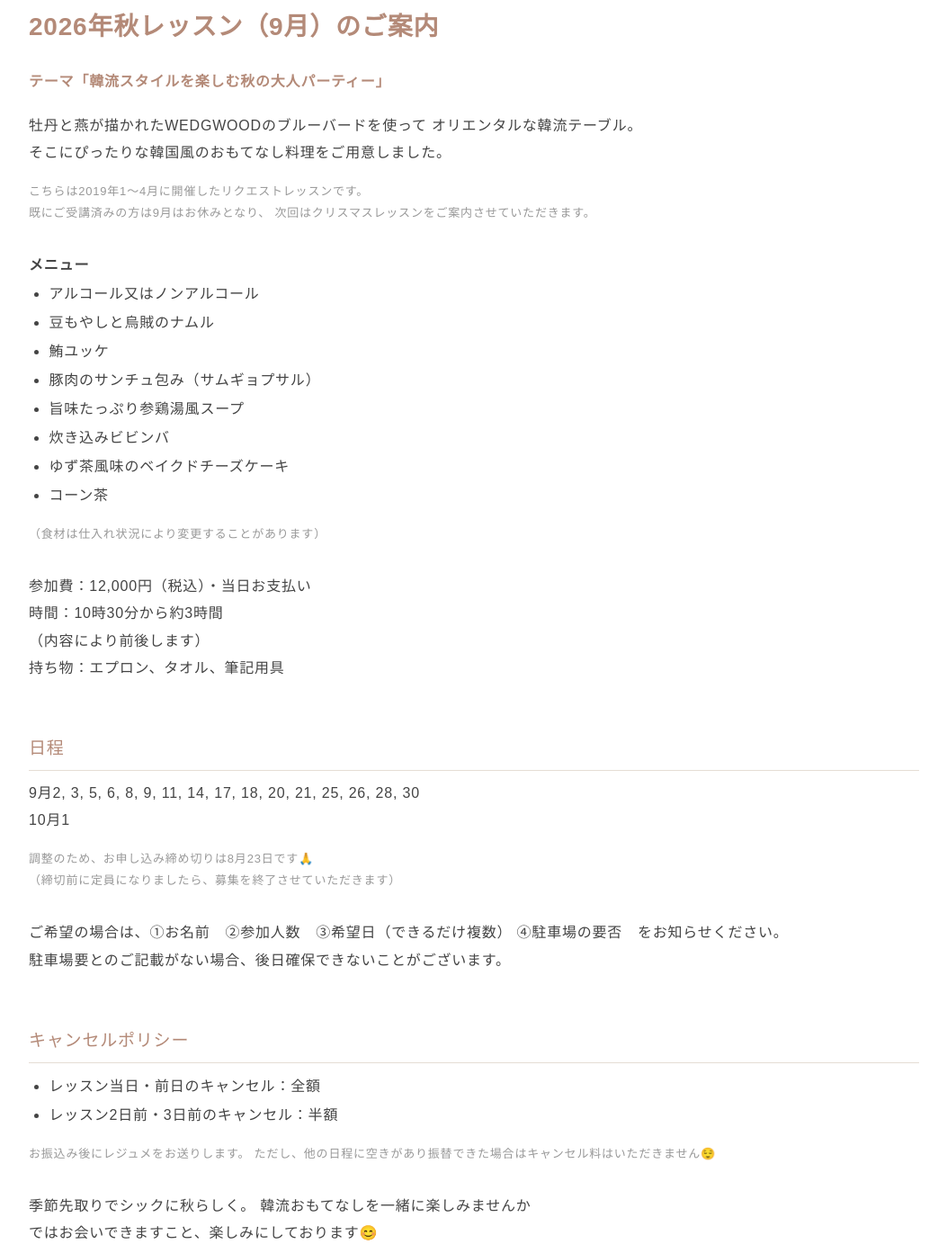
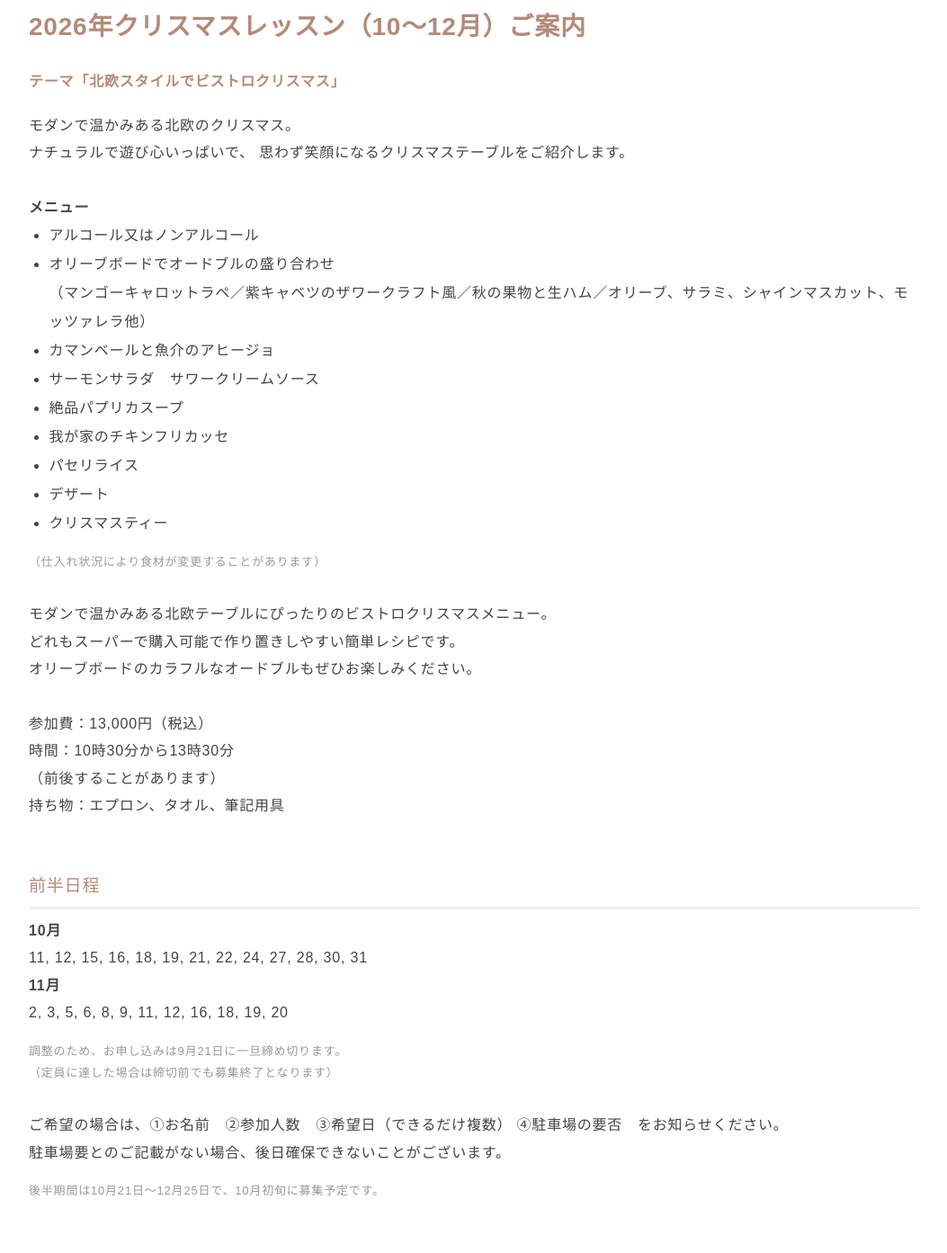
Before and after one commit to suuzybb/naturaldining, a plain HTML site: page index.html in a window 1280 px wide. Shown: the part 1407-2800 px from the top of the page at 90% size, without its empty margins (113-1166 px from the left). Drawn offline with Linux system fonts and the light colour scheme.

Commit message:
ただいま開催中のレッスン

```diff
--- a/index.html
+++ b/index.html
@@ -40,23 +40,196 @@ SCROLL
 </header>
 
 <!-- ==========================
-ただいま募集中・開催中のレッスン
+ただいま募集中のレッスン
 ========================== -->
 
 <section class="fade">
 
 <div class="icon-title">
 <span class="icon"></span>
-<h2>ただいま募集中・開催中のレッスン</h2>
+<h2>ただいま募集中のレッスン</h2>
 </div>
 
 <div class="card">
 
 <div class="current-lesson-images">
 
-<img src="images/current-lesson1.jpg" alt="ただいま募集中・開催中のレッスン1">
+<img src="images/recruiting-lesson1.jpg" alt="ただいま募集中のレッスン1">
 
-<img src="images/current-lesson2.jpg" alt="ただいま募集中・開催中のレッスン2">
+<img src="images/recruiting-lesson2.jpg" alt="ただいま募集中のレッスン2">
+
+</div>
+
+<h3 class="current-lesson-title">
+
+2026年クリスマスレッスン（10〜12月）ご案内
+
+</h3>
+
+<p class="lesson-theme">
+
+テーマ「北欧スタイルでビストロクリスマス」
+
+</p>
+
+<p>
+
+モダンで温かみある北欧のクリスマス。<br>
+ナチュラルで遊び心いっぱいで、
+思わず笑顔になるクリスマステーブルをご紹介します。
+
+</p>
+
+<br>
+
+<p>
+
+<strong>メニュー</strong>
+
+</p>
+
+<ul class="lesson-list">
+
+<li>アルコール又はノンアルコール</li>
+
+<li>オリーブボードでオードブルの盛り合わせ<br>
+（マンゴーキャロットラペ／紫キャベツのザワークラフト風／秋の果物と生ハム／オリーブ、サラミ、シャインマスカット、モッツァレラ他）</li>
+
+<li>カマンベールと魚介のアヒージョ</li>
+
+<li>サーモンサラダ　サワークリームソース</li>
+
+<li>絶品パプリカスープ</li>
+
+<li>我が家のチキンフリカッセ</li>
+
+<li>パセリライス</li>
+
+<li>デザート</li>
+
+<li>クリスマスティー</li>
+
+</ul>
+
+<p class="lesson-note">
+
+（仕入れ状況により食材が変更することがあります）
+
+</p>
+
+<br>
+
+<p>
+
+モダンで温かみある北欧テーブルにぴったりのビストロクリスマスメニュー。<br>
+どれもスーパーで購入可能で作り置きしやすい簡単レシピです。<br>
+オリーブボードのカラフルなオードブルもぜひお楽しみください。
+
+</p>
+
+<br>
+
+<p>
+
+参加費：13,000円（税込）
+
+</p>
+
+<p>
+
+時間：10時30分から13時30分<br>
+（前後することがあります）
+
+</p>
+
+<p>
+
+持ち物：エプロン、タオル、筆記用具
+
+</p>
+
+<br>
+
+<h4 class="jubako-title">前半日程</h4>
+
+<p>
+
+<strong>10月</strong><br>
+11, 12, 15, 16, 18, 19, 21, 22, 24, 27, 28, 30, 31
+
+</p>
+
+<p>
+
+<strong>11月</strong><br>
+2, 3, 5, 6, 8, 9, 11, 12, 16, 18, 19, 20
+
+</p>
+
+<p class="lesson-note">
+
+調整のため、お申し込みは9月21日に一旦締め切ります。<br>
+（定員に達した場合は締切前でも募集終了となります）
+
+</p>
+
+<br>
+
+<p>
+
+ご希望の場合は、①お名前　②参加人数　③希望日（できるだけ複数）
+④駐車場の要否　をお知らせください。<br>
+駐車場要とのご記載がない場合、後日確保できないことがございます。
+
+</p>
+
+<p class="lesson-note">
+
+後半期間は10月21日〜12月25日で、10月初旬に募集予定です。
+
+</p>
+
+<br>
+
+<h4 class="jubako-title">キャンセルポリシー</h4>
+
+<ul class="lesson-list">
+
+<li>レッスン当日・前日のキャンセル：全額</li>
+
+<li>レッスン2日前・3日前のキャンセル：半額</li>
+
+</ul>
+
+<p class="lesson-note">
+
+お振込み後にレジュメをお送りします。<br>
+ただし、他の日にお振替、受講いただけた場合はキャンセル料なしとさせていただきます。
+
+</p>
+
+</div>
+
+</section>
+
+<!-- ==========================
+ただいま開催中のレッスン
+========================== -->
+
+<section class="fade">
+
+<div class="icon-title">
+<span class="icon"></span>
+<h2>ただいま開催中のレッスン</h2>
+</div>
+
+<div class="card">
+
+<div class="current-lesson-images">
+
+<img src="images/current-lesson1.jpg" alt="ただいま開催中のレッスン1">
+
+<img src="images/current-lesson2.jpg" alt="ただいま開催中のレッスン2">
 
 </div>
 
@@ -145,48 +318,11 @@ SCROLL
 
 <br>
 
-<h4 class="jubako-title">日程</h4>
-
-<p>
-
-9月2, 3, 5, 6, 8, 9, 11, 14, 17, 18, 20, 21, 25, 26, 28, 30<br>
-10月1
-
-</p>
-
-<p class="lesson-note">
-
-調整のため、お申し込み締め切りは8月23日です🙏<br>
-（締切前に定員になりましたら、募集を終了させていただきます）
-
-</p>
-
-<br>
-
 <p>
 
 ご希望の場合は、①お名前　②参加人数　③希望日（できるだけ複数）
 ④駐車場の要否　をお知らせください。<br>
 駐車場要とのご記載がない場合、後日確保できないことがございます。
-
-</p>
-
-<br>
-
-<h4 class="jubako-title">キャンセルポリシー</h4>
-
-<ul class="lesson-list">
-
-<li>レッスン当日・前日のキャンセル：全額</li>
-
-<li>レッスン2日前・3日前のキャンセル：半額</li>
-
-</ul>
-
-<p class="lesson-note">
-
-お振込み後にレジュメをお送りします。
-ただし、他の日程に空きがあり振替できた場合はキャンセル料はいただきません😌
 
 </p>
 
```
Also changed, not shown: images/recruiting-lesson1.jpg.jpg (added), images/recruiting-lesson2.jpg.jpg (added).
